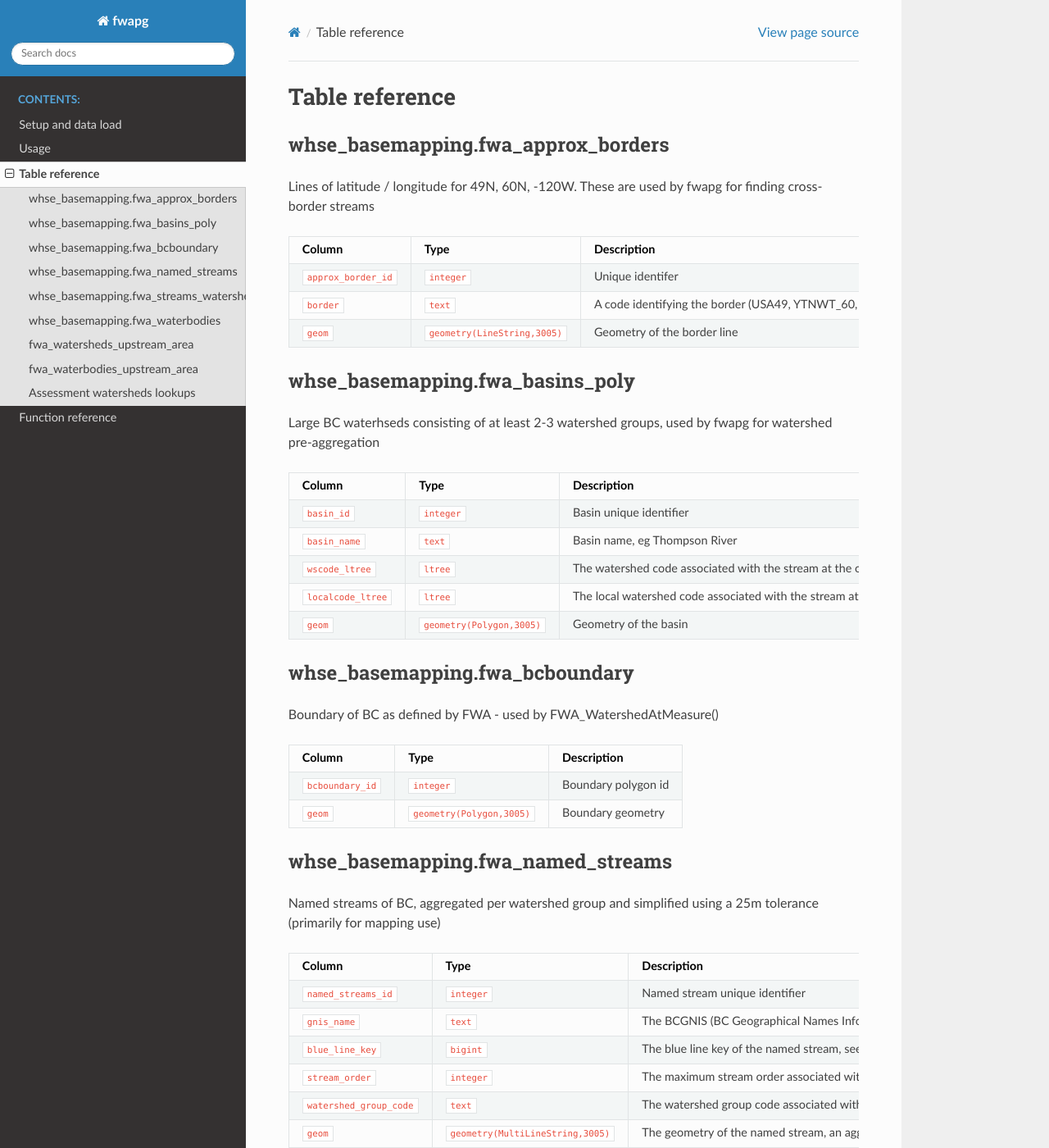
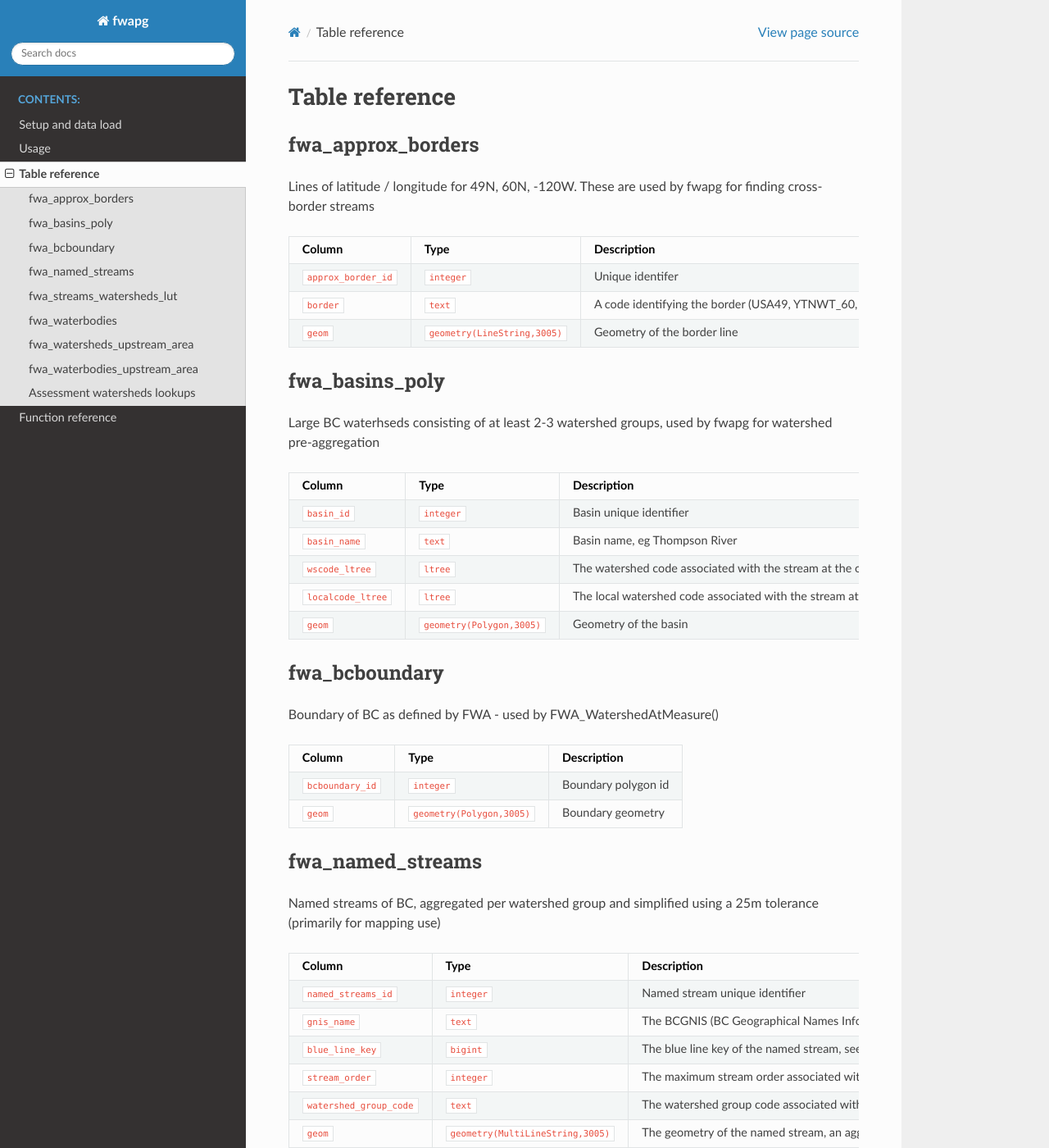
Before and after one commit to smnorris/fwapg, a Sphinx documentation site: the page built from docs/03_tables.md, in a window 1280 px wide and 1400 px high. Shown: the whole window at 82% size. Built offline with Sphinx 7.4.7 and the Read the Docs theme 2.0.0, drawn with Linux system fonts in a browser that asks for light colours; some of the changed text lies outside the part shown.

Commit message:
remove schema name from table doc headers

```diff
--- a/docs/03_tables.md
+++ b/docs/03_tables.md
@@ -1,6 +1,6 @@
 # Table reference
 
-## whse_basemapping.fwa_approx_borders
+## fwa_approx_borders
 
 Lines of latitude / longitude for 49N, 60N, -120W. These are used by fwapg for finding cross-border streams
 
@@ -10,7 +10,7 @@ Lines of latitude / longitude for 49N, 60N, -120W. These are used by fwapg for f
 | `border` | `text` | A code identifying the border (USA49, YTNWT_60, AB_120) |
 | `geom` | `geometry(LineString,3005)` | Geometry of the border line |
 
-## whse_basemapping.fwa_basins_poly
+## fwa_basins_poly
 
 Large BC waterhseds consisting of at least 2-3 watershed groups, used by fwapg for watershed pre-aggregation
 
@@ -22,7 +22,7 @@ Large BC waterhseds consisting of at least 2-3 watershed groups, used by fwapg f
 | `localcode_ltree` | `ltree` | The local watershed code associated with the stream at the outlet of the basin |
 | `geom` | `geometry(Polygon,3005)` | Geometry of the basin |
 
-## whse_basemapping.fwa_bcboundary
+## fwa_bcboundary
 
 Boundary of BC as defined by FWA - used by FWA_WatershedAtMeasure()
 
@@ -31,7 +31,7 @@ Boundary of BC as defined by FWA - used by FWA_WatershedAtMeasure()
 | `bcboundary_id` | `integer` | Boundary polygon id |
 | `geom` | `geometry(Polygon,3005)` | Boundary geometry |
 
-## whse_basemapping.fwa_named_streams
+## fwa_named_streams
 
 Named streams of BC, aggregated per watershed group and simplified using a 25m tolerance (primarily for mapping use)
 
@@ -44,7 +44,7 @@ Named streams of BC, aggregated per watershed group and simplified using a 25m t
 | `watershed_group_code` | `text` | The watershed group code associated with the named stream |
 | `geom` | `geometry(MultiLineString,3005)` | The geometry of the named stream, an aggregation of the source features and simpified by 25m |
 
-## whse_basemapping.fwa_streams_watersheds_lut
+## fwa_streams_watersheds_lut
 
 A convenience lookup for quickly relating streams and fundamental watersheds
 
@@ -53,7 +53,7 @@ A convenience lookup for quickly relating streams and fundamental watersheds
 | `linear_feature_id` | `bigint` | FWA stream segment unique identifier |
 | `watershed_feature_id` | `integer` | FWA fundamental watershed unique identifer |
 
-## whse_basemapping.fwa_waterbodies
+## fwa_waterbodies
 
 All FWA waterbodies in one table for convenience (lakes, wetlands, rivers, manmade waterbodies, glaciers). See FWA docs for column descriptions.
 
```
